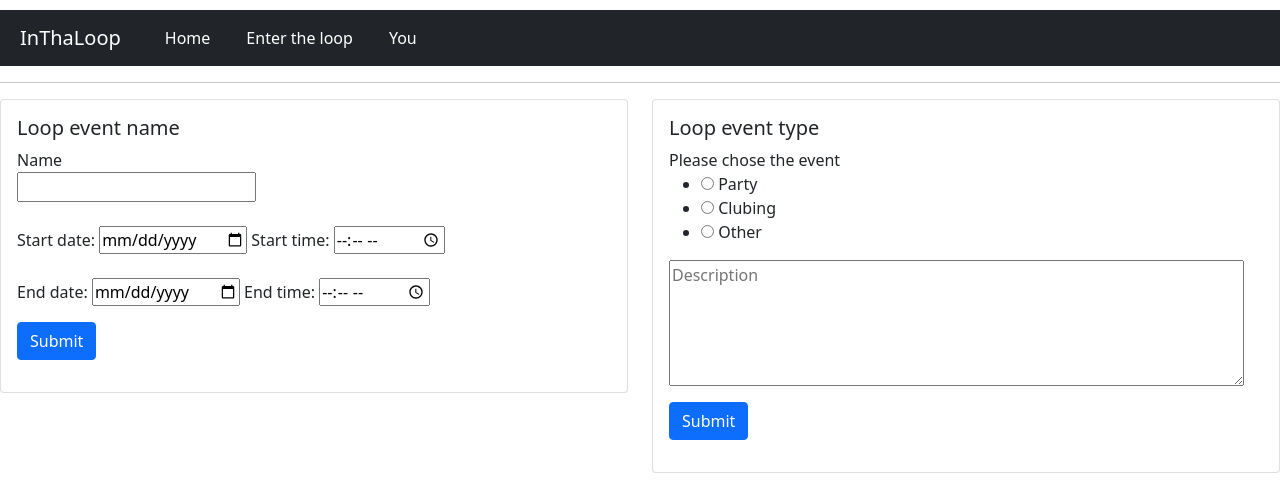
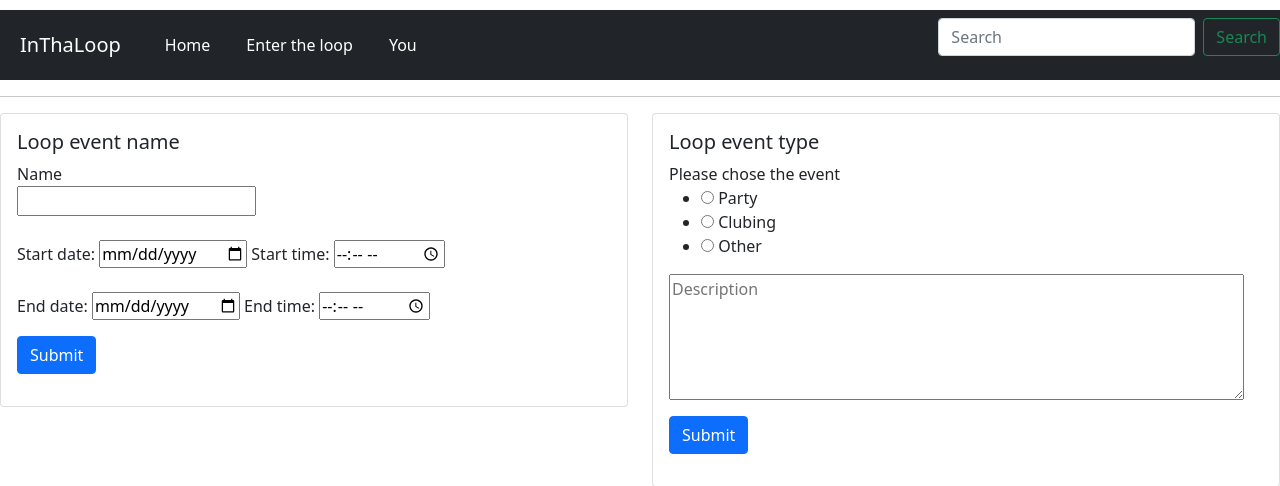
Before and after one commit to Balunywa/onetaacsthree, a Flask app: page / in a window 1280 px wide. Shown: the top 486 px of the page. Run offline with Flask 2, Linux system fonts and the light colour scheme; some libraries are stand-ins or nearby versions.

Commit message:
added the search bar

```diff
--- a/templates/gatepass.html
+++ b/templates/gatepass.html
@@ -72,6 +72,13 @@
           <a class="nav-link active" href="#">You</a>
         </li>
       </ul>
+    </div>
+
+    <div>
+      <form class="d-flex" role="search">
+        <input class="form-control me-2" type="search" placeholder="Search" aria-label="Search">
+        <button class="btn btn-outline-success" type="submit">Search</button>
+      </form>
     </div>
   </nav>
 
```
